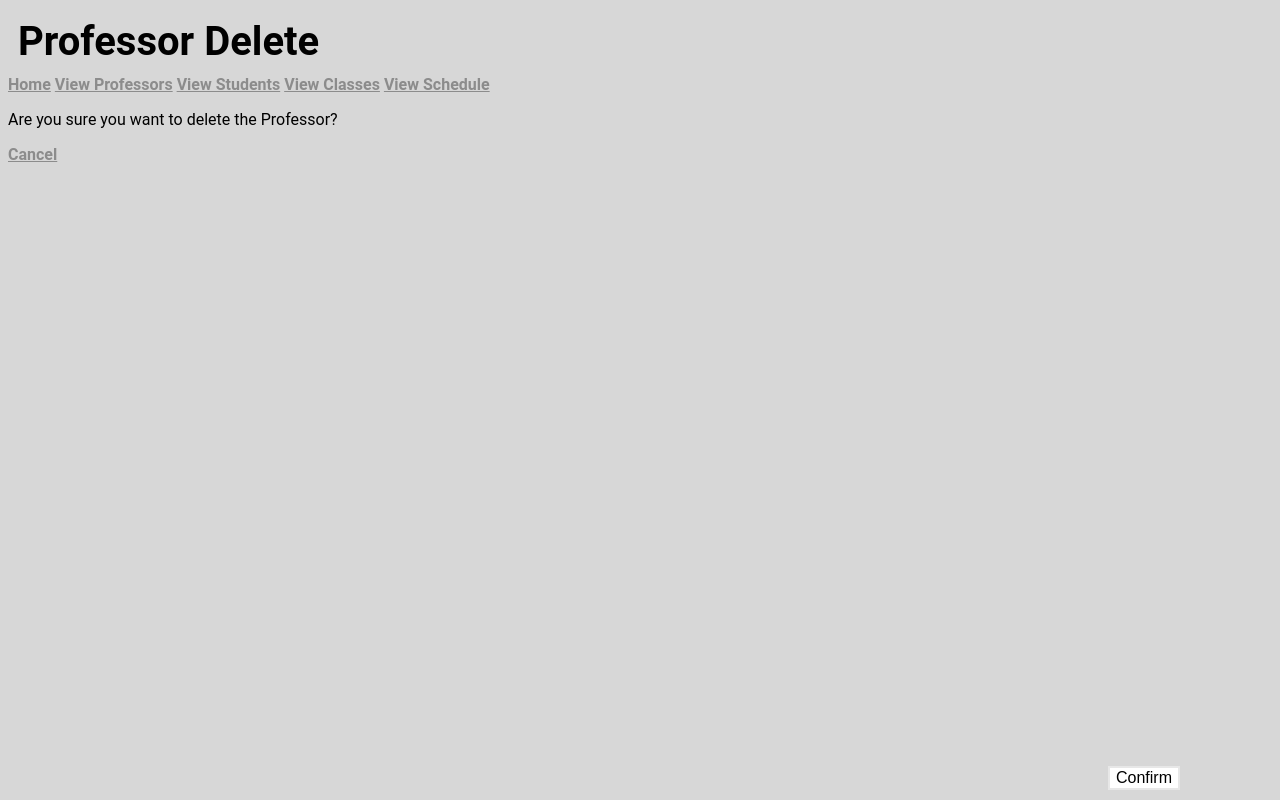
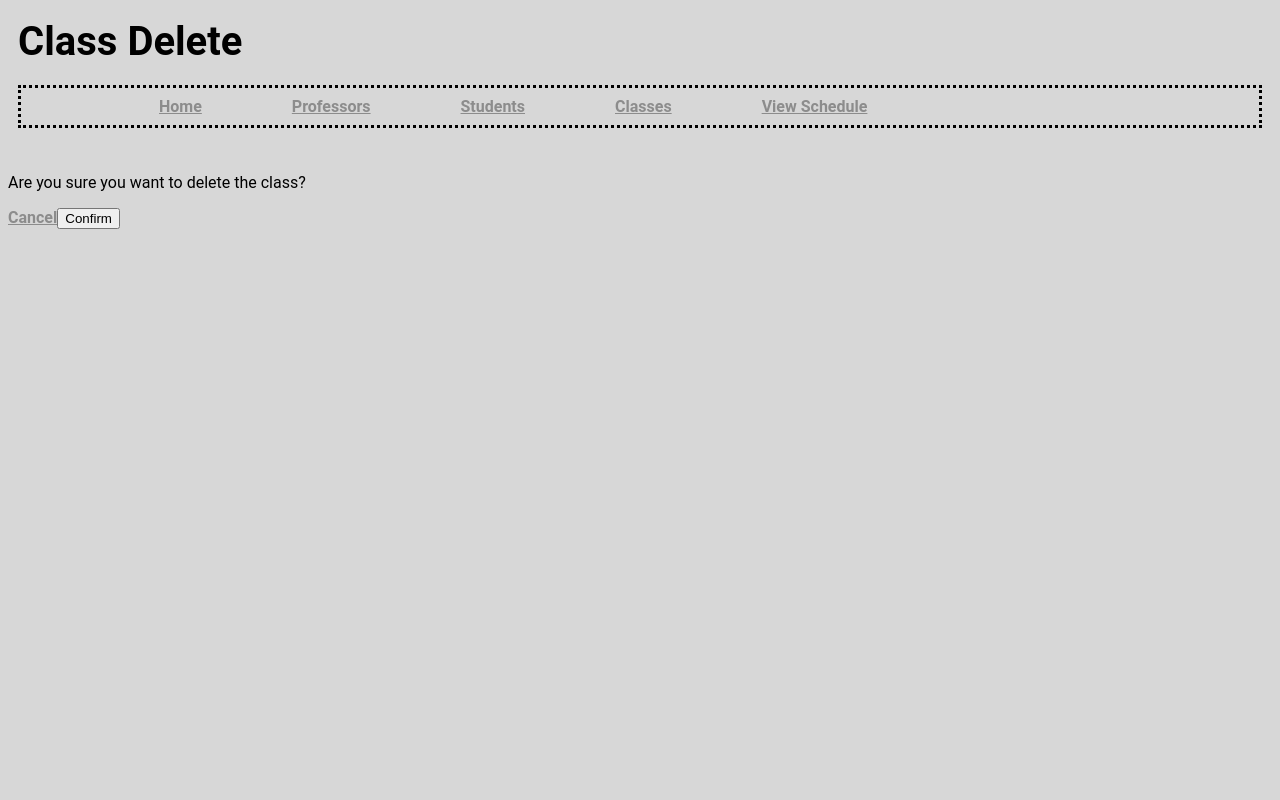
Before and after one commit to colburnh/cs361, a Django app: page /classDelete/1 in a window 1280 px wide. Run offline with Django 3.2, Linux system fonts and the light colour scheme.

Commit message:
Update classDelete.html

```diff
--- a/HogwartsWebApp/hogwartsweb/templates/classDelete.html
+++ b/HogwartsWebApp/hogwartsweb/templates/classDelete.html
@@ -1,24 +1,29 @@
 {% load static %}
 <!DOCTYPE html>
 <head>
-    <title>ProfessorDelete</title>
+    <title>ClassDelete</title>
     <link rel="stylesheet" type="text/css" href="{% static 'profAdd.css' %}" media="screen">
 </head>
 <body>
-        <h1 class="site-title">Professor Delete</h1>
-        <a href="{% url 'index' %}">Home</a>
-        <a href="{% url 'prof' %}">View Professors</a>
-        <a href="{% url 'student' %}">View Students</a>
-        <a href="{% url 'classes' %}">View Classes</a>
-        <a href="{% url 'schedule' %}">View Schedule</a>
-        <table class = "center">
-		<p>Are you sure you want to delete the Professor?</p>
-        <form action="/profDelete/{{item}}" method="POST">
+    <table class="center">
+        <h1 class="site-title">Class Delete</h1>
+        <nav class="navbar">
+            <ul class="navlist">
+              <li class="navitem navlink"><a href="{% url 'index' %}">Home</a></li>
+              <li class="navitem navlink"><a href="{% url 'prof' %}">Professors</a></li>
+              <li class="navitem navlink"><a href="{% url 'student' %}">Students<a></li>
+              <li class="navitem navlink"><a href="{% url 'classes' %}">Classes</a></li>
+              <li class="navitem navlink"><a href="{% url 'schedule' %}">View Schedule</a></li>
+            </ul>
+          </nav>
+        </br>
+		<p>Are you sure you want to delete the class?</p>
+        <form action="/classDelete/{{item}}" method="POST">
             {% csrf_token %}
 
-		    <a href="{% url 'prof' %}">Cancel</a>
+		    <a href="{% url 'classes' %}">Cancel</a>
 
-            <input class="button" type="submit" value="Confirm" onclick="return alert('Professor Deleted')" />
+            <input type="submit" value="Confirm" onclick="return alert('Class Deleted')" />
          </form>
         </table>
 
```
